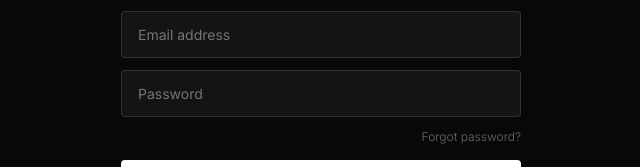
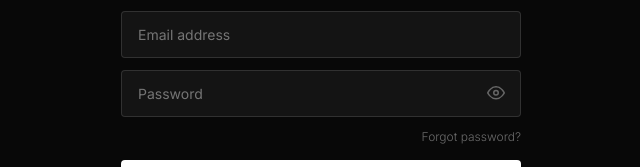
Before and after one commit to teddytran-madekulture/made-kulture-studio, a Next.js app: page /login in a window 1280 px wide. Shown: the part 429-596 px from the top of the page, without its empty margins (319-959 px from the left). Built offline with nearby package versions, Linux system fonts and the light colour scheme; no server answers.

Commit message:
feat: add show/hide password toggle to login and signup pages

```diff
--- a/app/login/page.tsx
+++ b/app/login/page.tsx
@@ -11,6 +11,7 @@
   const [password, setPassword] = useState('')
   const [loading, setLoading]   = useState(false)
   const [error, setError]       = useState('')
+  const [showPw, setShowPw]     = useState(false)
   const supabase = createClient()
 
   useEffect(() => {
@@ -87,7 +88,15 @@
             </div>
           )}
           <input type="email" placeholder="Email address" value={email} onChange={e => setEmail(e.target.value)} required style={inputStyle} />
-          <input type="password" placeholder="Password" value={password} onChange={e => setPassword(e.target.value)} required style={inputStyle} />
+          <div style={{ position: 'relative' }}>
+            <input type={showPw ? 'text' : 'password'} placeholder="Password" value={password} onChange={e => setPassword(e.target.value)} required style={{ ...inputStyle, paddingRight: 44 }} />
+            <button type="button" onClick={() => setShowPw(v => !v)} tabIndex={-1} style={{ position: 'absolute', right: 12, top: '50%', transform: 'translateY(-50%)', background: 'transparent', border: 'none', cursor: 'pointer', color: 'rgba(255,255,255,0.35)', padding: 4, lineHeight: 1 }} aria-label={showPw ? 'Hide password' : 'Show password'}>
+              {showPw
+                ? <svg width="18" height="18" viewBox="0 0 24 24" fill="none" stroke="currentColor" strokeWidth="2" strokeLinecap="round" strokeLinejoin="round"><path d="M17.94 17.94A10.07 10.07 0 0112 20c-7 0-11-8-11-8a18.45 18.45 0 015.06-5.94M9.9 4.24A9.12 9.12 0 0112 4c7 0 11 8 11 8a18.5 18.5 0 01-2.16 3.19m-6.72-1.07a3 3 0 11-4.24-4.24"/><line x1="1" y1="1" x2="23" y2="23"/></svg>
+                : <svg width="18" height="18" viewBox="0 0 24 24" fill="none" stroke="currentColor" strokeWidth="2" strokeLinecap="round" strokeLinejoin="round"><path d="M1 12s4-8 11-8 11 8 11 8-4 8-11 8-11-8-11-8z"/><circle cx="12" cy="12" r="3"/></svg>
+              }
+            </button>
+          </div>
           <Link href="/forgot-password" style={{ fontFamily: 'Inter', fontSize: 12, color: 'rgba(255,255,255,0.4)', textAlign: 'right', textDecoration: 'none' }}>
             Forgot password?
           </Link>
```
Also changed, not shown: app/signup/page.tsx (+10 -1 lines).
